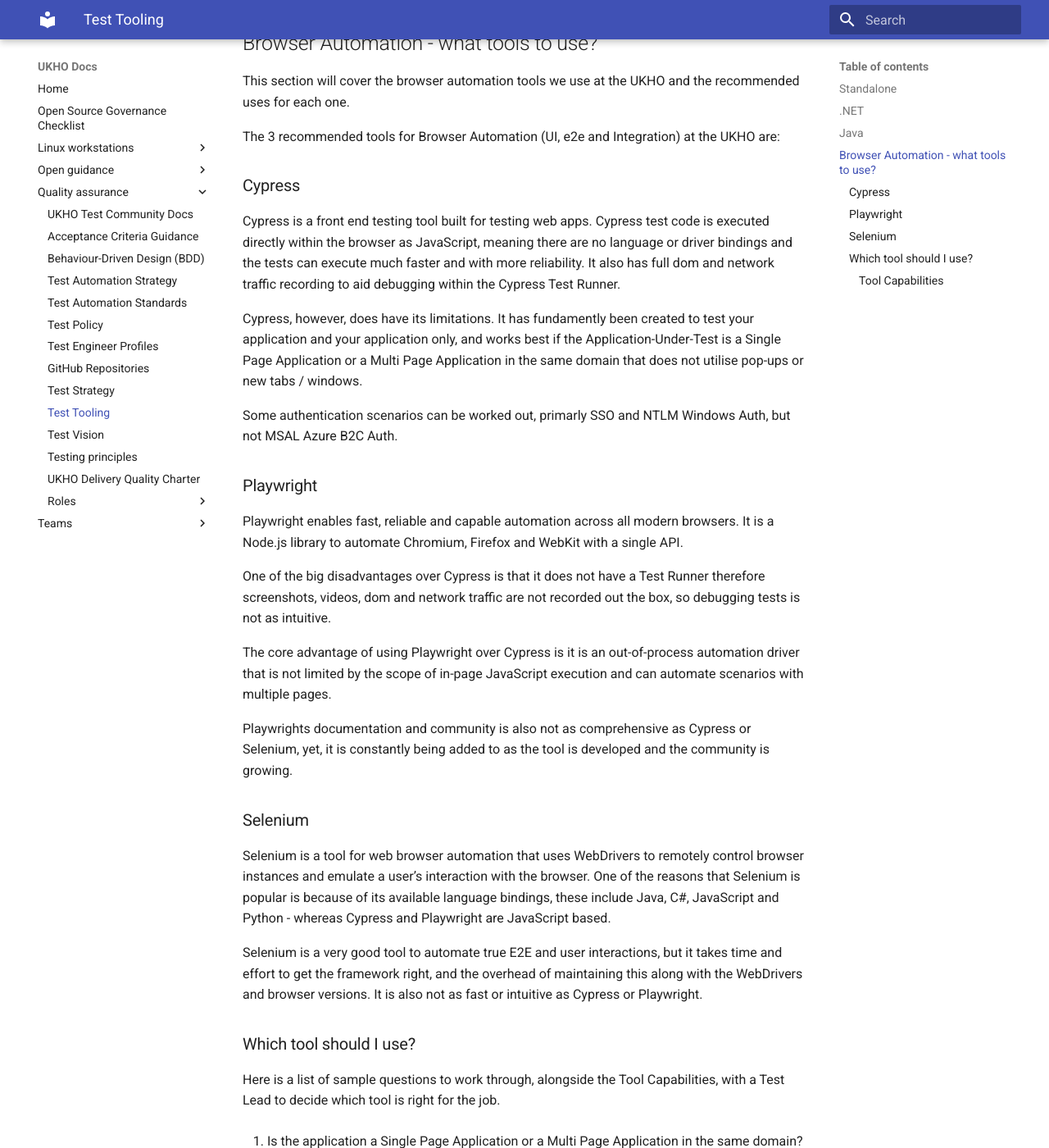
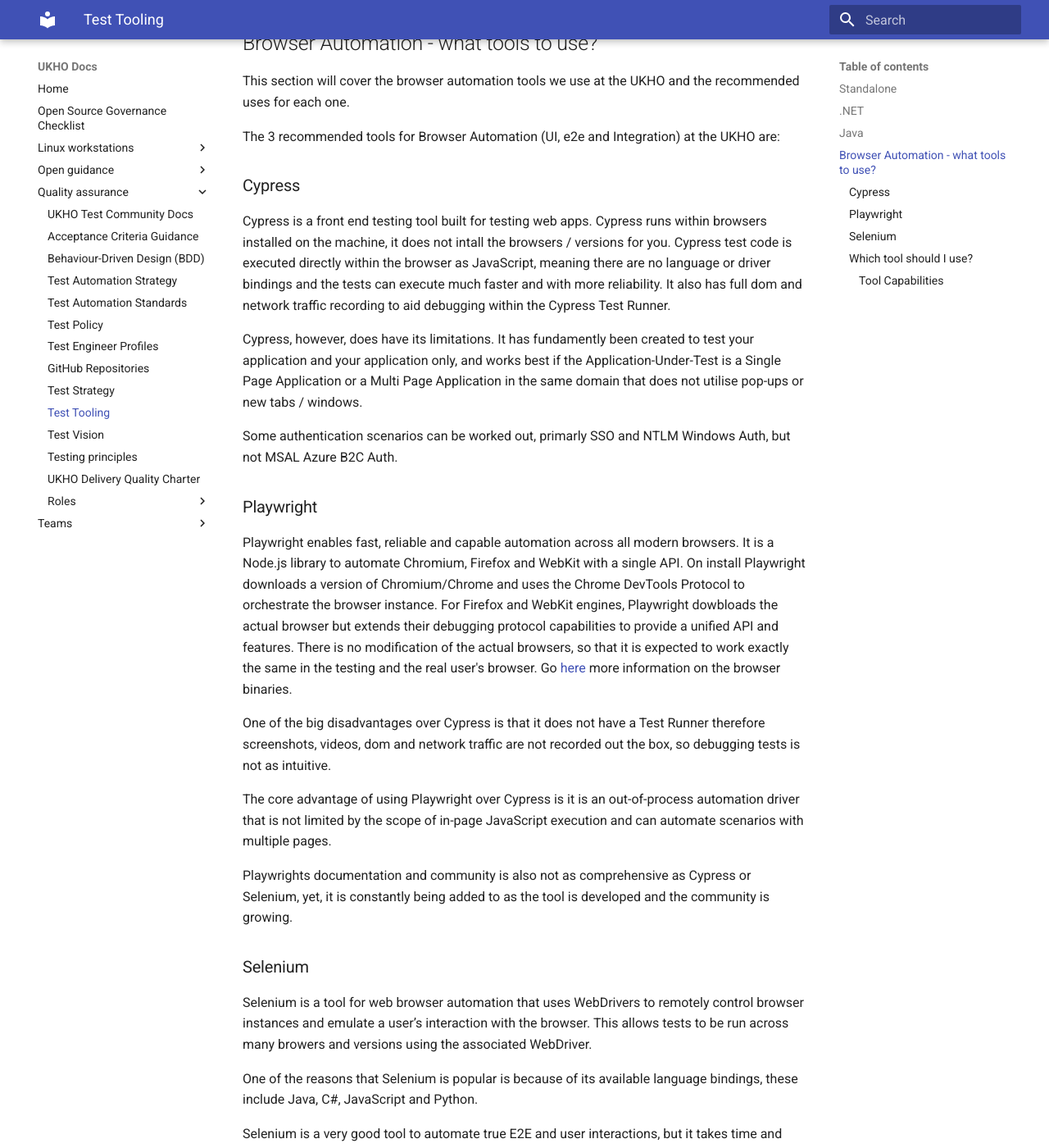
Before and after one commit to UKHO/docs, an MkDocs documentation site: the page built from docs/quality-assurance/test-tooling.md, in a window 1280 px wide and 1400 px high, scrolled down 1970 px. Shown: the whole window at 82% size. Built offline with MkDocs 1.6.1 and Material for MkDocs 9.7.7, drawn with Linux system fonts in a browser that asks for light colours.

Commit message:
Add further details on how the tools use browsers

```diff
--- a/docs/quality-assurance/test-tooling.md
+++ b/docs/quality-assurance/test-tooling.md
@@ -39,14 +39,14 @@ This section will cover the browser automation tools we use at the UKHO and the
 The 3 recommended tools for Browser Automation (UI, e2e and Integration) at the UKHO are:
 
 ### Cypress
-Cypress is a front end testing tool built for testing web apps. Cypress test code is executed directly within the browser as JavaScript, meaning there are no language or driver bindings and the tests can execute much faster and with more reliability. It also has full dom and network traffic recording to aid debugging within the Cypress Test Runner.
+Cypress is a front end testing tool built for testing web apps. Cypress runs within browsers installed on the machine, it does not intall the browsers / versions for you. Cypress test code is executed directly within the browser as JavaScript, meaning there are no language or driver bindings and the tests can execute much faster and with more reliability. It also has full dom and network traffic recording to aid debugging within the Cypress Test Runner.
 
 Cypress, however, does have its limitations. It has fundamently been created to test your application and your application only, and works best if the Application-Under-Test is a Single Page Application or a Multi Page Application in the same domain that does not utilise pop-ups or new tabs / windows.
 
 Some authentication scenarios can be worked out, primarly SSO and NTLM Windows Auth, but not MSAL Azure B2C Auth.
 
 ### Playwright
-Playwright enables fast, reliable and capable automation across all modern browsers. It is a Node.js library to automate Chromium, Firefox and WebKit with a single API.
+Playwright enables fast, reliable and capable automation across all modern browsers. It is a Node.js library to automate Chromium, Firefox and WebKit with a single API. On install Playwright downloads a version of Chromium/Chrome and uses the Chrome DevTools Protocol to orchestrate the browser instance. For Firefox and WebKit engines, Playwright dowbloads the actual browser but extends their debugging protocol capabilities to provide a unified API and features. There is no modification of the actual browsers, so that it is expected to work exactly the same in the testing and the real user's browser. Go [here](https://github.com/microsoft/playwright/blob/master/docs/installation.md) more information on the browser binaries.
 
 One of the big disadvantages over Cypress is that it does not have a Test Runner therefore screenshots, videos, dom and network traffic are not recorded out the box, so debugging tests is not as intuitive.
 
@@ -55,7 +55,9 @@ The core advantage of using Playwright over Cypress is it is an out-of-process a
 Playwrights documentation and community is also not as comprehensive as Cypress or Selenium, yet, it is constantly being added to as the tool is developed and the community is growing.
 
 ### Selenium
-Selenium is a tool for web browser automation that uses WebDrivers to remotely control browser instances and emulate a user’s interaction with the browser. One of the reasons that Selenium is popular is because of its available language bindings, these include Java, C#, JavaScript and Python - whereas Cypress and Playwright are JavaScript based.
+Selenium is a tool for web browser automation that uses WebDrivers to remotely control browser instances and emulate a user’s interaction with the browser. This allows tests to be run across many browers and versions using the associated WebDriver.
+
+One of the reasons that Selenium is popular is because of its available language bindings, these include Java, C#, JavaScript and Python.
 
 Selenium is a very good tool to automate true E2E and user interactions, but it takes time and effort to get the framework right, and the overhead of maintaining this along with the WebDrivers and browser versions. It is also not as fast or intuitive as Cypress or Playwright.
 
```
